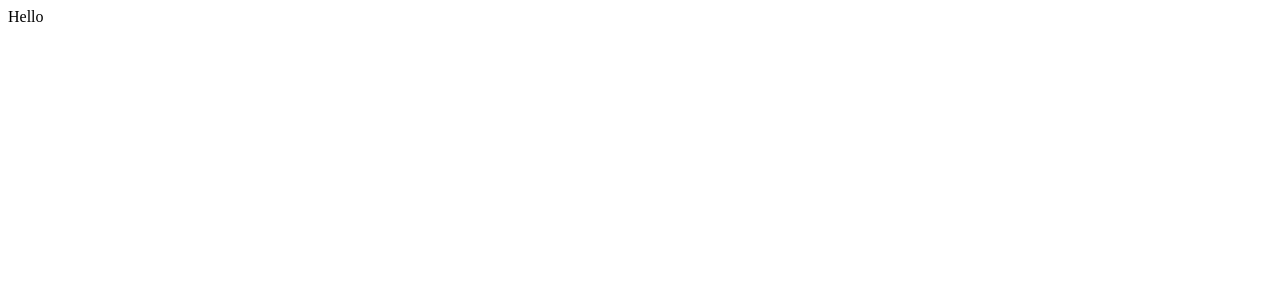
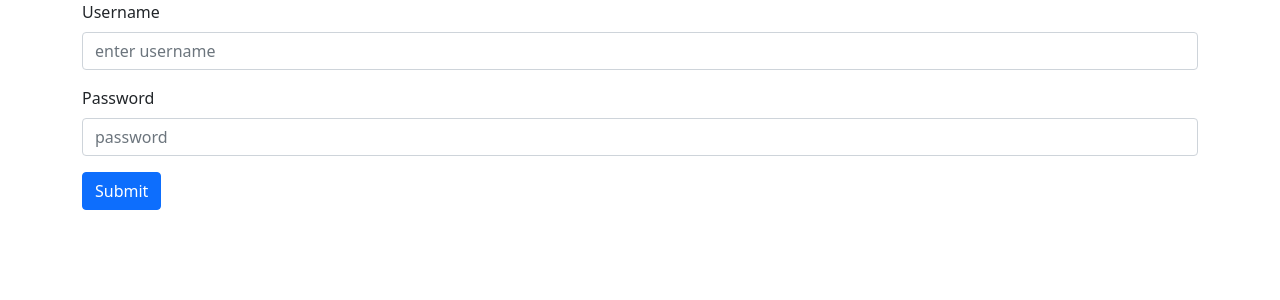
Before and after one commit to menzheha-maksym/react-chat_client, a React (Create React App) app: page / in a window 1280 px wide. Shown: the top 300 px of the page. Built offline with nearby package versions, Linux system fonts and the light colour scheme.

Commit message:
add login form

```diff
--- a/src/App.tsx
+++ b/src/App.tsx
@@ -1,10 +1,12 @@
-import React from 'react';
+import React from "react";
+import { Container } from "react-bootstrap";
+import Login from "./pages/Login";
 
 function App() {
   return (
-    <div>
-      Hello
-    </div>
+    <Container fluid>
+      <Login />
+    </Container>
   );
 }
 
--- /dev/null
+++ b/src/pages/Login.tsx
@@ -0,0 +1,43 @@
+import React, { FormEvent } from "react";
+import { Button, Form, Container } from "react-bootstrap";
+
+const Login: React.FC = () => {
+  const usernameRef = React.createRef<HTMLInputElement>();
+  const passwordRef = React.createRef<HTMLInputElement>();
+
+  const onLoginSubmit = (e: FormEvent) => {
+    e.preventDefault();
+    console.log("username: ", usernameRef.current?.value);
+    console.log("password: ", passwordRef.current?.value);
+  };
+
+  return (
+    <>
+      <Container className="w-100">
+        <Form onSubmit={onLoginSubmit}>
+          <Form.Group>
+            <Form.Label>Username</Form.Label>
+            <Form.Control
+              type="text"
+              placeholder="enter username"
+              ref={usernameRef}
+            />
+          </Form.Group>
+          <Form.Group className="mt-3">
+            <Form.Label>Password</Form.Label>
+            <Form.Control
+              type="text"
+              placeholder="password"
+              ref={passwordRef}
+            />
+          </Form.Group>
+          <Button className="mt-3" variant="primary" type="submit">
+            Submit
+          </Button>
+        </Form>
+      </Container>
+    </>
+  );
+};
+
+export default Login;
```
Also changed, not shown: src/index.tsx (+5 -5 lines).
